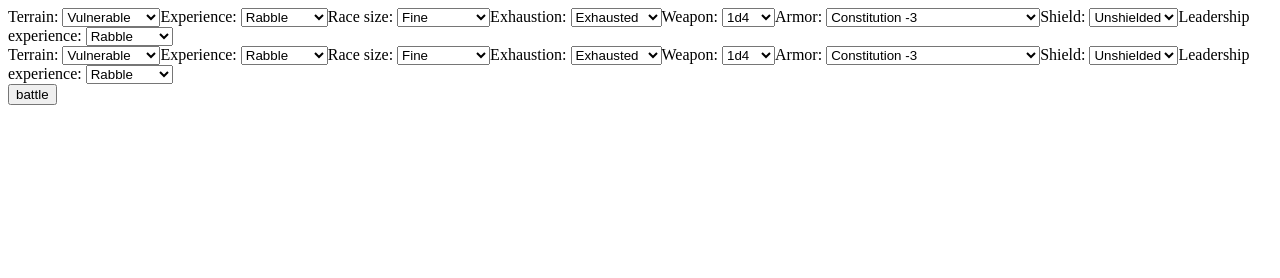
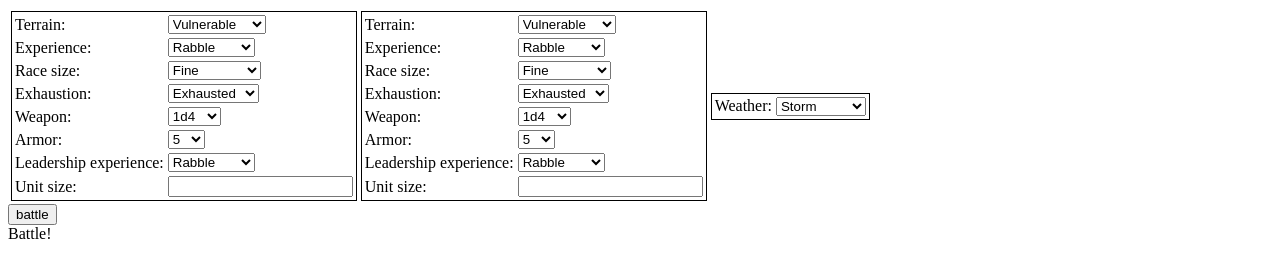
Before and after one commit to vonture/DnDBattleCalc, a plain HTML site: page index.html in a window 1280 px wide. Both pictures are taken after a click on the button "battle". Drawn offline with Linux system fonts and the light colour scheme.

Commit message:
add weather, use tables

```diff
--- a/army.js
+++ b/army.js
@@ -50,29 +50,25 @@ var weaponTypes =
 
 var armorTypes =
 {
-    "Constitution -3":                  { "value": -3, "modifier": 7,},
-    "Constitution -2":                  { "value": -2, "modifier": 8,},
-    "Constitution -1":                  { "value": -1, "modifier": 9,},
-    "Unarmored":                        { "value": 0, "modifier": 10,},
-    "Padded/Leather":                   { "value": 1, "modifier": 11,},
-    "Studded leather/Hide":             { "value": 2, "modifier": 12,},
-    "Chain shirt":                      { "value": 3, "modifier": 13,},
-    "Scale Mail/Breastplate/Ring Mail": { "value": 4, "modifier": 14,},
-    "Half Plate":                       { "value": 5, "modifier": 15,},
-    "Chain Mail":                       { "value": 6, "modifier": 16,},
-    "Splint":                           { "value": 7, "modifier": 17,},
-    "Plate":                            { "value": 8, "modifier": 18,},
-    "Constitution +1":                  { "value": 9, "modifier": 19,},
-    "Constitution +2":                  { "value": 10, "modifier": 20,},
-    "Constitution +3":                  { "value": 11, "modifier": 21,},
-    "Constitution +4":                  { "value": 12, "modifier": 22,},
-    "Constitution +5":                  { "value": 13, "modifier": 23,},
-};
-
-var shieldTypes =
-{
-    "Unshielded": false,
-    "Shielded": true,
+    "5": -5,
+    "6": -4,
+    "7": -3,
+    "8": -2,
+    "9": -1,
+    "10": 0,
+    "11": 1,
+    "12": 2,
+    "13": 3,
+    "14": 4,
+    "15": 5,
+    "16": 6,
+    "17": 7,
+    "18": 8,
+    "19": 9,
+    "20": 10,
+    "21": 11,
+    "22": 12,
+    "23": 13,
 };
 
 var weatherTypes =
@@ -97,16 +93,35 @@ var terrainTypes =
     "Fortified": 4,
 };
 
+
+function addCombo(obj, title, memberName, nameValueMap)
+{
+    var row = obj.element.insertRow();
+    row.insertCell().appendChild(document.createTextNode(title));
+
+    var combo = document.createElement("SELECT");
+    for (var name in nameValueMap)
+    {
+        var option = document.createElement("option");
+        option.text = name;
+        combo.add(option);
+    }
+    row.insertCell().appendChild(combo);
+    obj[memberName] = combo;
+}
+
 class army
 {
     constructor(element)
     {
         this.element = element;
 
+        this.element.style.border = "1px solid black";
+
         var addCombo = function(obj, title, memberName, nameValueMap)
         {
-            var titleElem = document.createTextNode(title);
-            obj.element.appendChild(titleElem);
+            var row = obj.element.insertRow();
+            row.insertCell().appendChild(document.createTextNode(title));
 
             var combo = document.createElement("SELECT");
             for (var name in nameValueMap)
@@ -115,7 +130,7 @@ class army
                 option.text = name;
                 combo.add(option);
             }
-            obj.element.appendChild(combo);
+            row.insertCell().appendChild(combo);
             obj[memberName] = combo;
         }
 
@@ -125,8 +140,14 @@ class army
         addCombo(this, "Exhaustion: ", "exhaustionCombo", exhaustionTypes);
         addCombo(this, "Weapon: ", "weaponCombo", weaponTypes);
         addCombo(this, "Armor: ", "armorCombo", armorTypes);
-        addCombo(this, "Shield: ", "shieldCombo", shieldTypes);
         addCombo(this, "Leadership experience: ", "leadershipExperienceCombo", experienceTypes);
+
+
+        var unitSizeRow = this.element.insertRow();
+        unitSizeRow.insertCell().appendChild(document.createTextNode("Unit size: "));
+        this.unitSizeBox = document.createElement("INPUT");
+        this.unitSizeBox.setAttribute("type", "number");
+        unitSizeRow.insertCell().appendChild(this.unitSizeBox);
     }
 
     get terrain()
@@ -168,6 +189,32 @@ class army
     {
         return experienceTypes[this.leadershipExperienceCombo.value];
     }
+
+    get unitSize()
+    {
+        return this.unitSizeBox.value;
+    }
+
+    getAttackModifier(weather)
+    {
+        return weather.weather() + this.terrain + this.raceSize + this.exhaustion + this.weapon;
+    }
+}
+
+class weather
+{
+    constructor(element)
+    {
+        this.element = element;
+        this.element.style.border = "1px solid black";
+
+        addCombo(this, "Weather: ", "weatherCombo", weatherTypes);
+    }
+
+    get weather()
+    {
+        return weatherTypes[this.weatherCombo.value];
+    }
 }
 
 function runBattle(army0, army1, weather, logElement)
--- a/index.html
+++ b/index.html
@@ -3,8 +3,19 @@
     <head>
     </head>
     <body>
-        <div id="army0"></div>
-        <div id="army1"></div>
+        <table id="armyTable">
+            <tr>
+                <td>
+                    <table id="army0"></table>
+                </td>
+                <td>
+                    <table id="army1"></table>
+                </td>
+                <td>
+                    <table id="weather"></table>
+                </td>
+            </tr>
+        </table>
         <div id="battleButton"></div>
         <div id="battleLog"></div>
     </body>
--- a/main.js
+++ b/main.js
@@ -1,10 +1,11 @@
 var army0 = new army(document.getElementById("army0"));
 var army1 = new army(document.getElementById("army1"));
+var weather0 = new weather(document.getElementById("weather"));
 
 var battleButton = document.createElement("button");
 battleButton.appendChild(document.createTextNode("battle"));
 battleButton.onclick = function()
 {
-    runBattle(army0, army1, document.getElementById("battleLog"));
+    runBattle(army0, army1, weather0, document.getElementById("battleLog"));
 };
 document.getElementById("battleButton").appendChild(battleButton);
```
